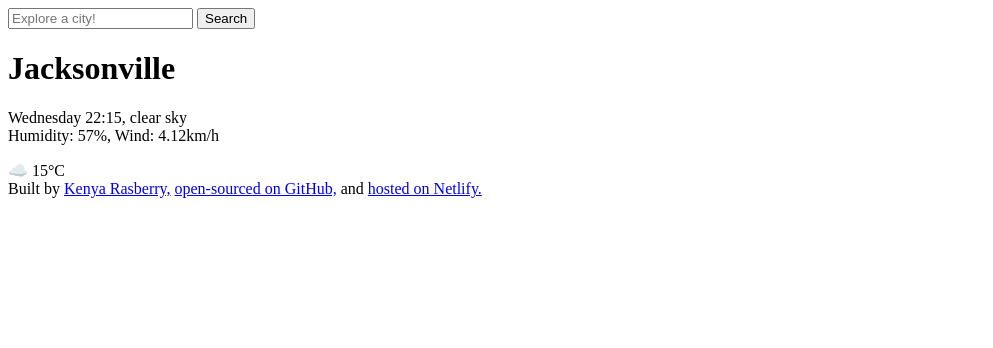
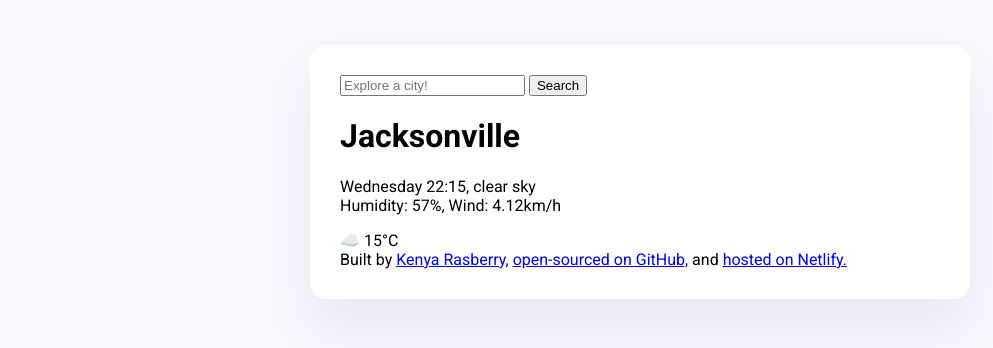
Before and after one commit to kenyarazzberry/Final-Final-Weather-Project, a plain HTML site: page index.html in a window 1280 px wide. Shown: the whole page, without its empty margins (0-993 px from the left). Drawn offline with Linux system fonts and the light colour scheme; a web font is replaced by a local one.

Commit message:
Added new src and added CSS.

```diff
--- a/index.html
+++ b/index.html
@@ -3,9 +3,12 @@
   <head>
     <meta charset="UTF-8" />
     <meta name="viewport" content="width=device-width, initial-scale=1.0" />
+    <link rel="stylesheet" href="src/index.css" />
+<link href="https://fonts.googleapis.com/css2?family=Modak&family=Playwrite+DE+Grund:wght@100..400&family=Roboto:ital,wght@0,100;0,300;0,400;0,500;0,700;0,900;1,100;1,300;1,400;1,500;1,700;1,900&display=swap" rel="stylesheet">
     <title>Weather App</title>
   </head>
   <body>
+    <div class="app">
     <header>
       <form class="search-form" id="search-form">
         <input
@@ -43,5 +46,6 @@
       >hosted on Netlify.</a
     >
   </footer>
+  </div>
   <script src="src/index.js"></script>
 </html>
--- /dev/null
+++ b/src/index.css
@@ -0,0 +1,12 @@
+body {
+  background-color: #f9f7fe;
+  font-family: "Roboto", sans-serif;
+}
+.app {
+  background: white;
+  max-width: 600px;
+  margin: 45px auto;
+  padding: 30px;
+  box-shadow: 0 30px 50px rgba(65, 50, 100, 0.08);
+  border-radius: 16px;
+}
```
